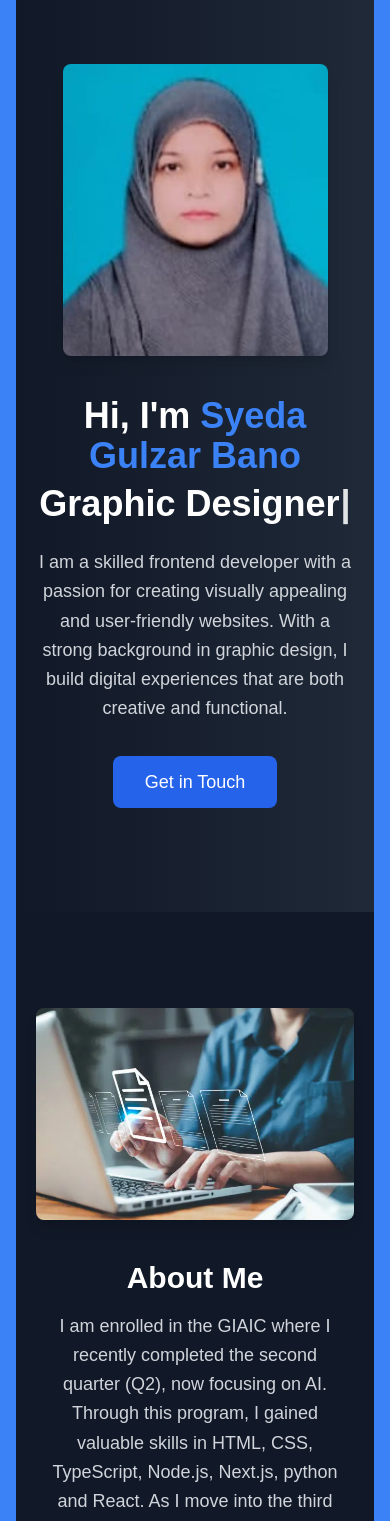
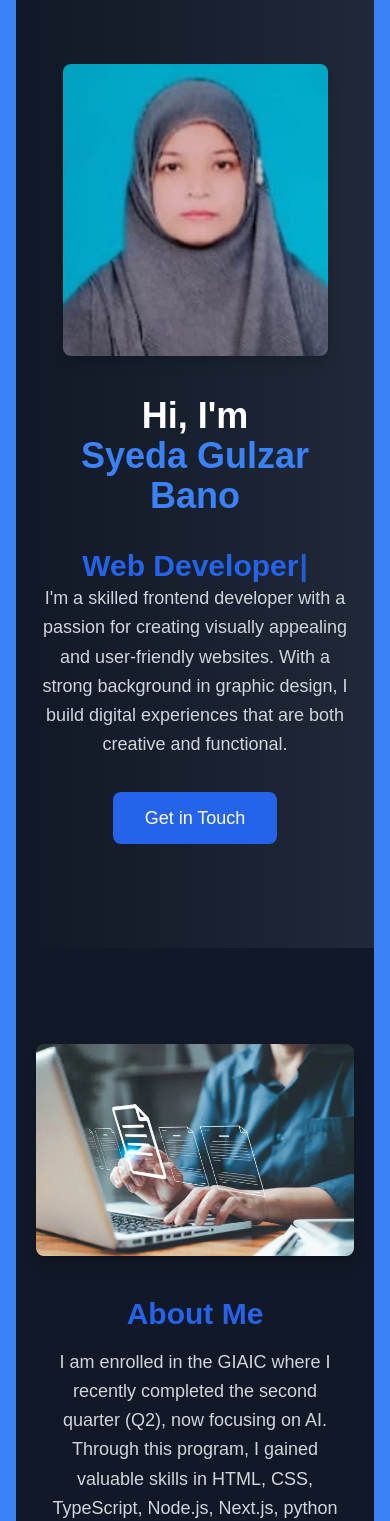
Before and after one commit to HassanRJ-3108/Adding-AI-Chat-BoT, a Next.js app: page / in a window 390 px wide. Shown: the top 1521 px of the page. Built offline with nearby package versions, Linux system fonts and the light colour scheme.

Commit message:
add commit

```diff
--- a/src/components/about.tsx
+++ b/src/components/about.tsx
@@ -20,7 +20,7 @@ const About = () => {
 
           {/* Text Section */}
           <div className="md:w-1/2 flex flex-col md:items-start items-center text-center md:text-left px-4">
-            <h1 className="text-3xl sm:text-4xl font-extrabold text-white mb-4">
+            <h1 className="text-3xl sm:text-4xl font-extrabold text-blue-600 mb-4">
               About Me
             </h1>
             <p className="text-lg text-gray-300 leading-relaxed mb-6">
--- a/src/components/hero.tsx
+++ b/src/components/hero.tsx
@@ -10,12 +10,19 @@ const Hero = () => {
       <div className="container mx-auto flex px-5 py-16 md:py-24 flex-col-reverse md:flex-row items-center">
         <div className="lg:flex-grow md:w-1/2 lg:pr-24 md:pr-16 flex flex-col md:items-start md:text-left mb-10 md:mb-0 items-center text-center">
           <h1 className="title-font sm:text-5xl text-4xl mb-6 font-bold text-white">
-            Hi, I&apos;m <span className="text-blue-500">Syeda Gulzar Bano</span>
+            Hi, I&apos;m <br />
+            <span className="text-blue-500">Syeda Gulzar Bano</span>
+          </h1>
           <br className="hidden lg:inline-block" />
-            <span className="block mt-2">
+          <span className="block mt-2 text-3xl font-extrabold text-blue-600">
             <Typewriter
               options={{
-                  strings: ["Web Developer", "Graphic Designer", "Creative Thinker"],
+                strings: [
+                  "Oracle Developer",
+                  "Web Developer",
+                  "Graphic Designer",
+                  "Creative Thinker"
+                ],
                 autoStart: true,
                 loop: true,
                 delay: 75,
@@ -23,15 +30,12 @@ const Hero = () => {
               }}
             />
           </span>
-          </h1>
           <p className="mb-8 leading-relaxed text-lg text-gray-300">
-            I am a skilled frontend developer with a passion for creating visually appealing and user-friendly websites. With a strong background in graphic design, I build digital experiences that are both creative and functional.
+            I&apos;m a skilled frontend developer with a passion for creating visually appealing and user-friendly websites. With a strong background in graphic design, I build digital experiences that are both creative and functional.
           </p>
           <div className="flex justify-center">
             <Link href="/contact">
-              <button
-                className="inline-flex text-white bg-blue-600 border-0 py-3 px-8 focus:outline-none hover:bg-blue-700 rounded-lg text-lg transition duration-300 ease-in-out"
-              >
+              <button className="inline-flex text-white bg-blue-600 border-0 py-3 px-8 focus:outline-none hover:bg-blue-700 rounded-lg text-lg transition duration-300 ease-in-out">
                 Get in Touch
               </button>
             </Link>
```
Lines whose indentation alone changed are shown as unchanged.
